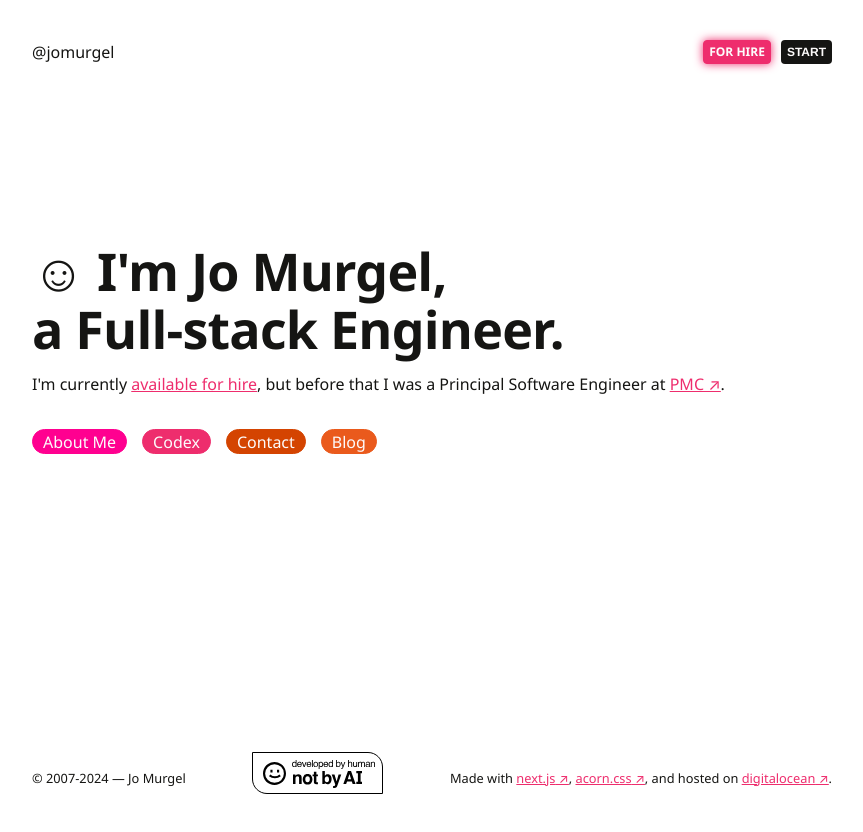
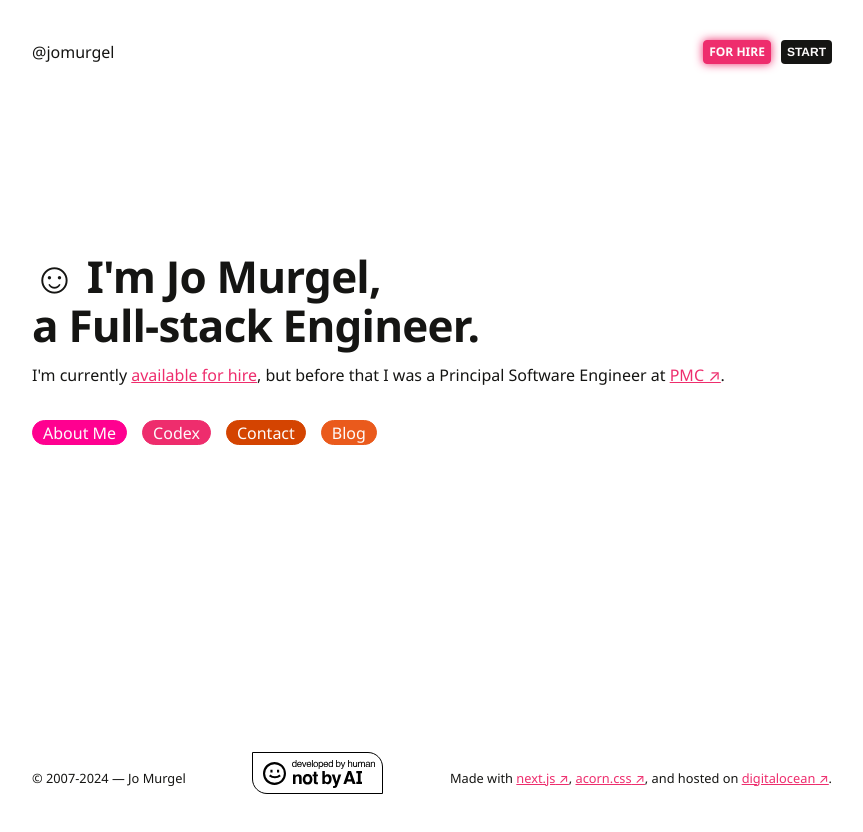
Before and after one commit to jomurgel/jomurgel-learn, a Next.js app: page / in a window 1280 px wide. Shown: the top 832 px of the page, without its empty margins (208-1071 px from the left). Built offline with nearby package versions, Linux system fonts and the light colour scheme.

Commit message:
decreases h1 size

```diff
--- a/src/scss/style.scss
+++ b/src/scss/style.scss
@@ -935,7 +935,7 @@ h6 {
 }
 
 h1 {
-  font-size: 325%;
+  font-size: 275%;
   letter-spacing: -0.05rem;
   line-height: 1.125;
 }
```
